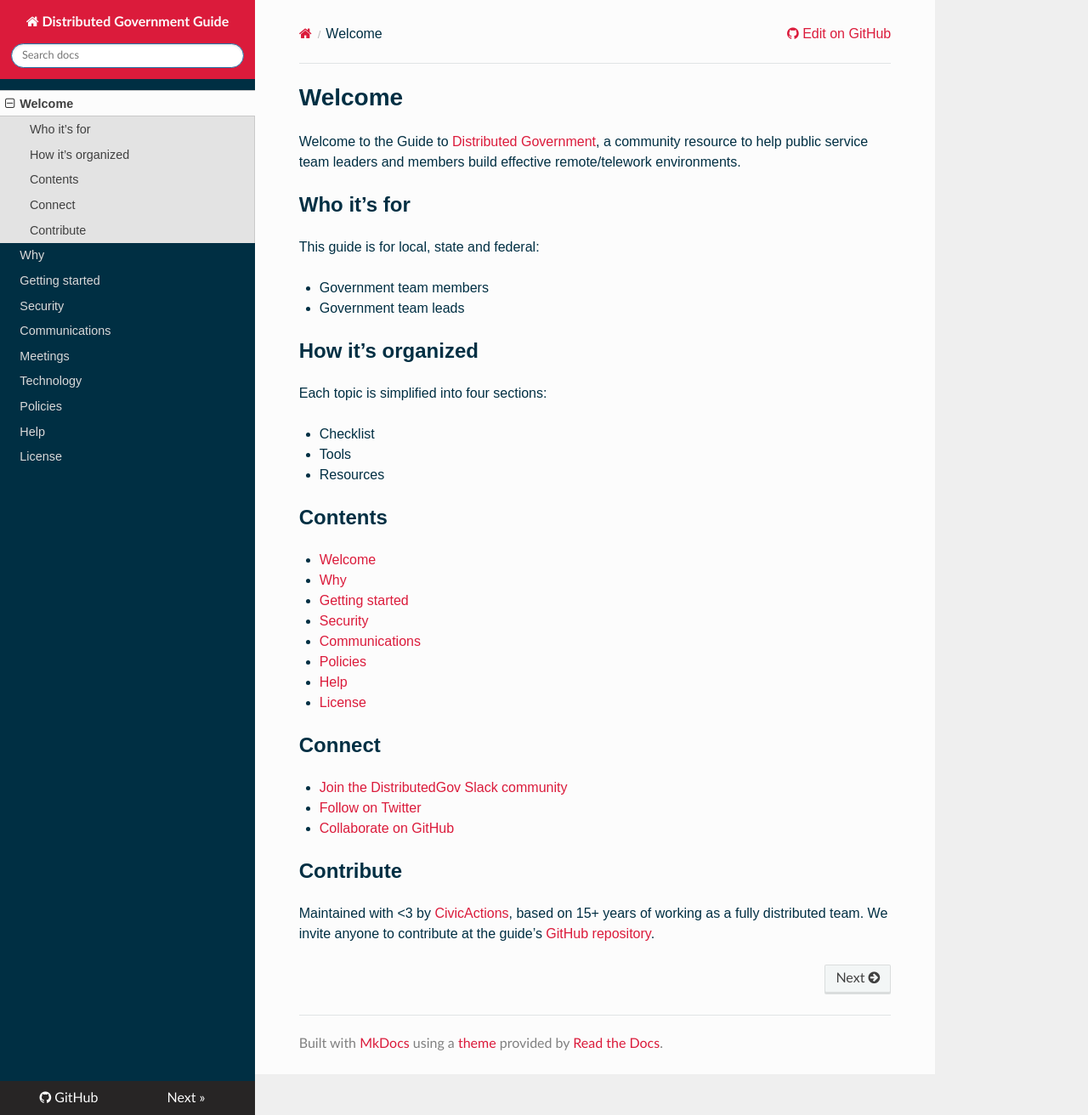
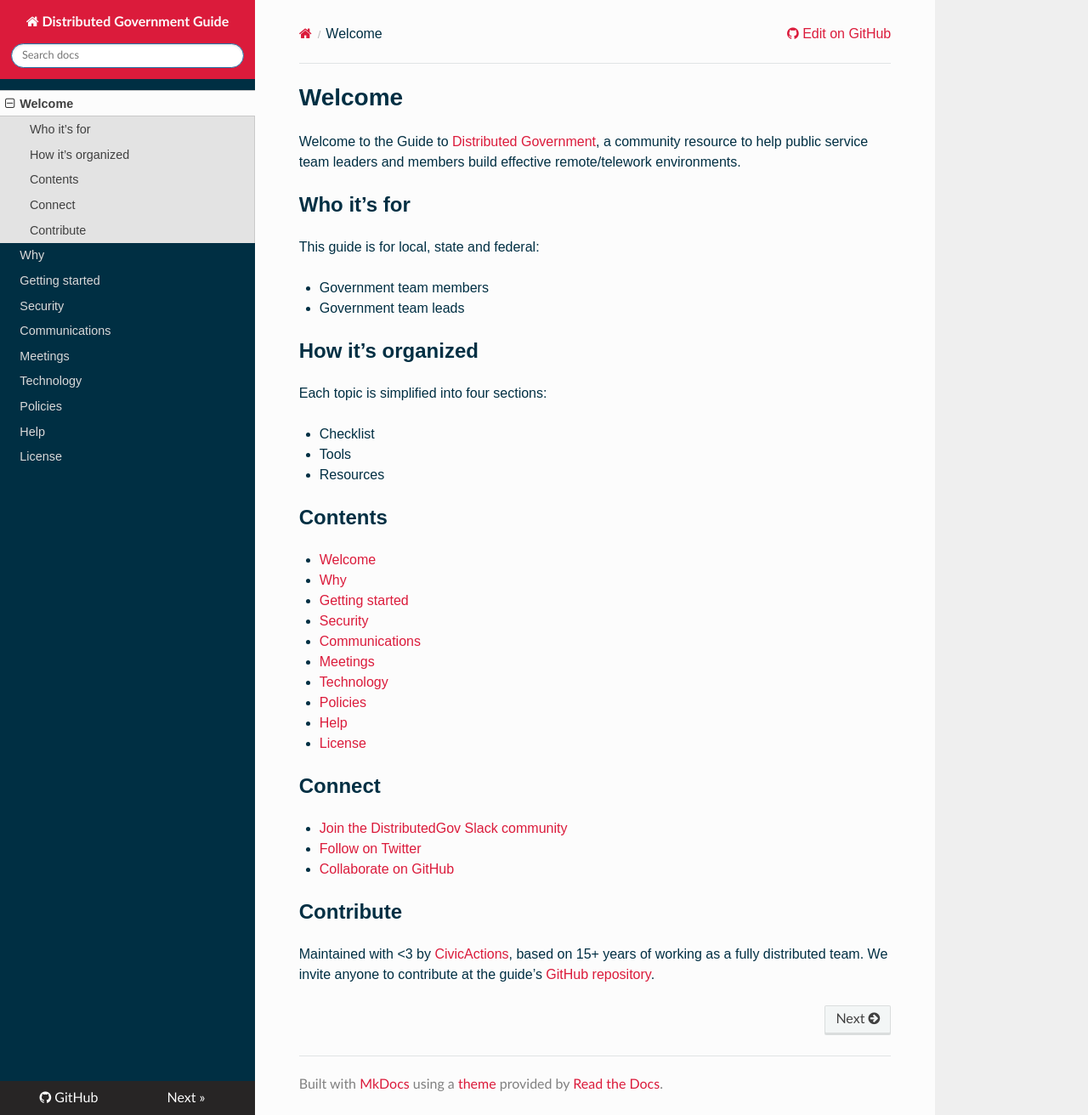
Before and after one commit to distributedgov/guide, an MkDocs documentation site: the page built from docs/README.md, in a window 1280 px wide and 1312 px high. Shown: the whole window at 85% size. Built offline with MkDocs 1.6.1, drawn with Linux system fonts in a browser that asks for light colours; nearby versions of some CDN libraries; old or Windows-style settings are respelled for this version of MkDocs.

Commit message:
Update README.md

```diff
--- a/docs/README.md
+++ b/docs/README.md
@@ -24,6 +24,8 @@ Each topic is simplified into four sections:
 * [Getting started](getting-started.md)
 * [Security](security.md)
 * [Communications](communications.md)
+* [Meetings](meetings.md)
+* [Technology](technology.md)
 * [Policies](policies.md)
 * [Help](help.md)
 * [License](license-info.md)
```
